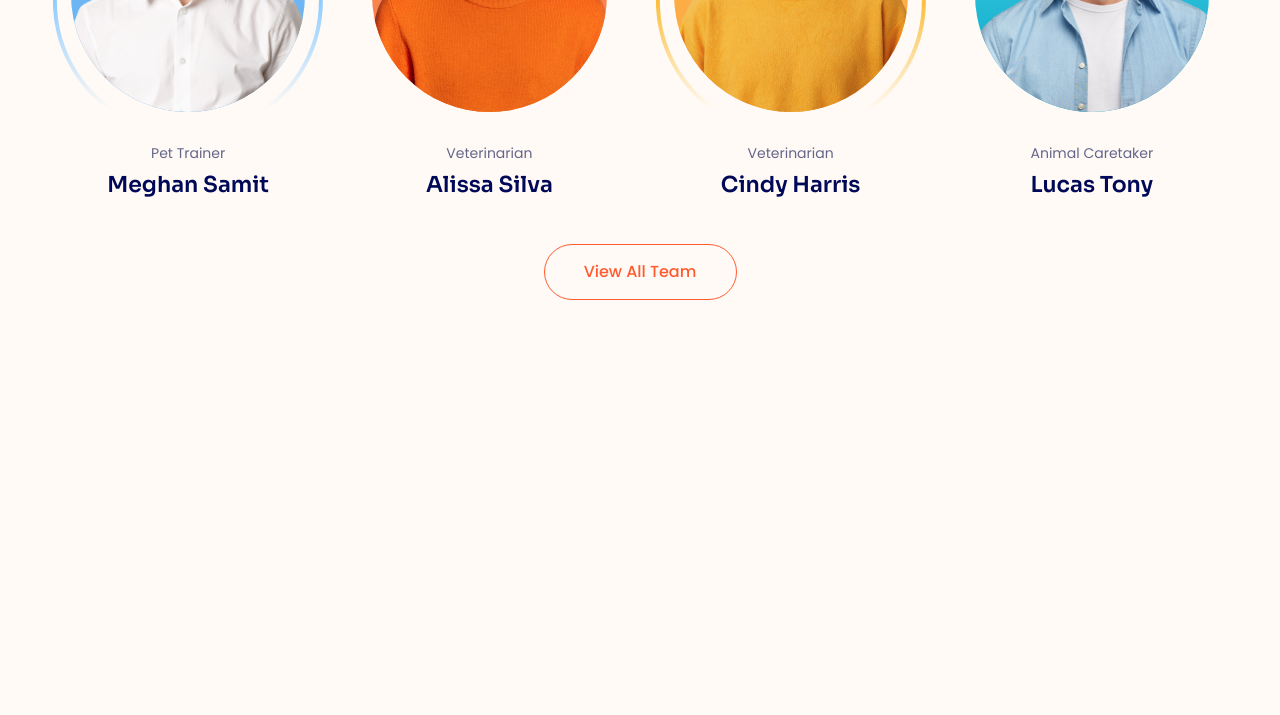
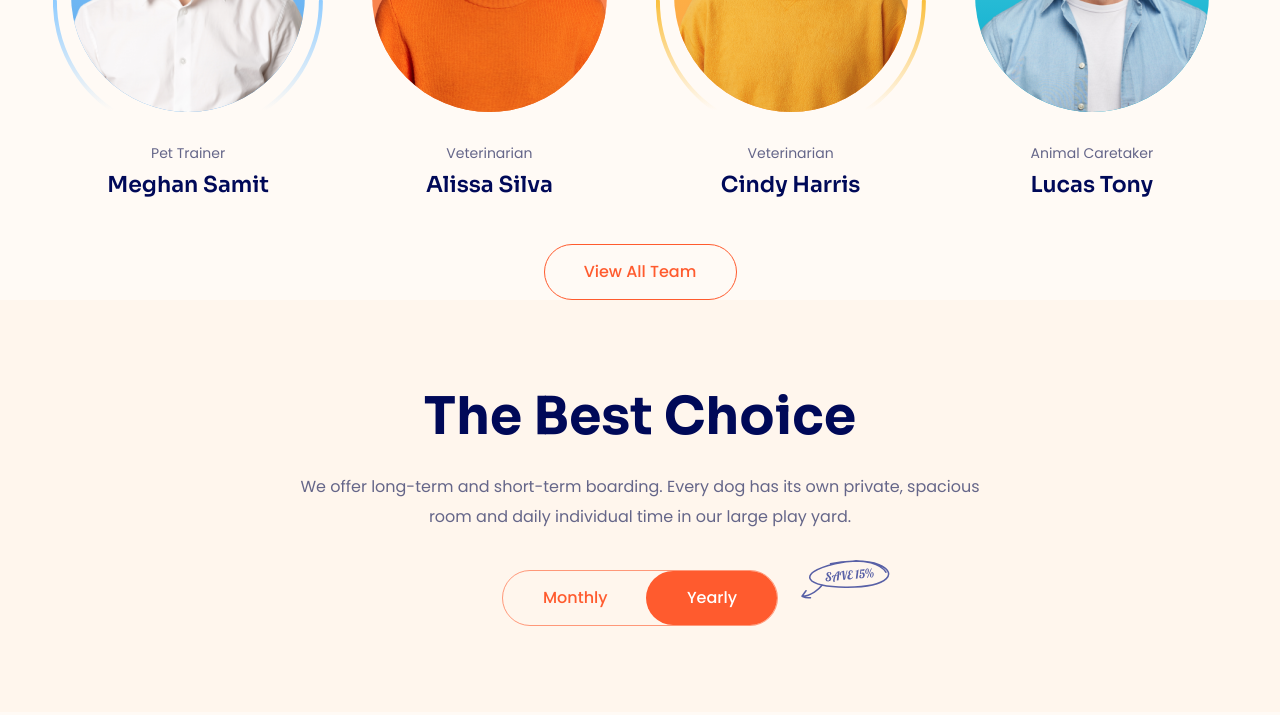
Before and after one commit to nguyenvanhuy1998/f8-htmlcss-04, a plain HTML site: page index.html in a window 1280 px wide. Shown: the part 3779-4494 px from the top of the page. Drawn offline with Linux system fonts and the light colour scheme.

Commit message:
Lam pha pricing #1

```diff
--- a/assets/css/styles.css
+++ b/assets/css/styles.css
@@ -846,3 +846,81 @@ a {
     font-weight: 500;
 
 }
+
+/* Pricing */
+.pricing {
+    padding: 86px 0;
+    background: #FFF6ED;
+}
+
+.pricing__heading,
+.pricing__desc {
+    text-align: center;
+}
+
+.pricing__desc {
+    width: 709px;
+    margin-left: auto;
+    margin-right: auto;
+}
+
+.pricing__switch-wrap {
+    display: flex;
+    justify-content: center;
+    margin-top: 38px;
+}
+
+.pricing__switch-label {
+    position: relative;
+    display: flex;
+    align-items: center;
+    justify-content: space-between;
+    width: 276px;
+    height: 56px;
+    padding: 0 40px;
+    border: 1px solid #ff5b2e99;
+    border-radius: 99px;
+    user-select: none;
+    cursor: pointer;
+}
+
+.pricing__switch-label::before {
+    content: "";
+    position: absolute;
+    top: 0;
+    left: 0;
+    width: 140px;
+    height: 100%;
+    background: #FF5B2E;
+    border-radius: inherit;
+}
+
+.pricing__switch-value {
+    position: relative;
+    z-index: 1;
+    font-weight: 500;
+    font-size: 1.6rem;
+    line-height: 1;
+    color: #FFFFFF;
+}
+
+.pricing__switch-input:checked+.pricing__switch-label::before {
+    width: 131px;
+    left: auto;
+    right: 0;
+}
+
+.pricing__switch-input:not(:checked)+.pricing__switch-label .pricing__switch-value:nth-of-type(2),
+.pricing__switch-input:checked+.pricing__switch-label .pricing__switch-value:nth-of-type(1) {
+    color: var(--primary-color);
+}
+
+.pricing__switch-inner {
+    position: relative;
+}
+
+.pricing__safe-off {
+    position: absolute;
+    right: -112px;
+    top: -10px
+}
--- a/index.html
+++ b/index.html
@@ -631,6 +631,52 @@
                     </div>
                 </div>
             </section>
+            <!-- Pricing -->
+            <section class="pricing">
+                <div class="container">
+                    <h2 class="section-heading pricing__heading">
+                        The Best Choice
+                    </h2>
+                    <p class="section-desc pricing__desc">
+                        We offer long-term and short-term boarding. Every dog
+                        has its own private, spacious room and daily individual
+                        time in our large play yard.
+                    </p>
+                    <div class="pricing__switch-wrap">
+                        <!-- Switch -->
+                        <div class="pricing__switch-inner">
+                            <!-- Switch -->
+                            <div class="pricing__switch">
+                                <input
+                                    type="checkbox"
+                                    name=""
+                                    id="pricing-switch"
+                                    class="pricing__switch-input"
+                                    checked
+                                    hidden
+                                />
+                                <label
+                                    for="pricing-switch"
+                                    class="pricing__switch-label"
+                                >
+                                    <span class="pricing__switch-value">
+                                        Monthly
+                                    </span>
+                                    <span class="pricing__switch-value">
+                                        Yearly
+                                    </span>
+                                </label>
+                            </div>
+                            <!-- Sale off -->
+                            <img
+                                src="./assets/img/pricing-sale-off.svg"
+                                alt=""
+                                class="pricing__safe-off"
+                            />
+                        </div>
+                    </div>
+                </div>
+            </section>
         </main>
     </body>
 </html>
```
Also changed, not shown: assets/img/pricing-sale-off.svg (added).
